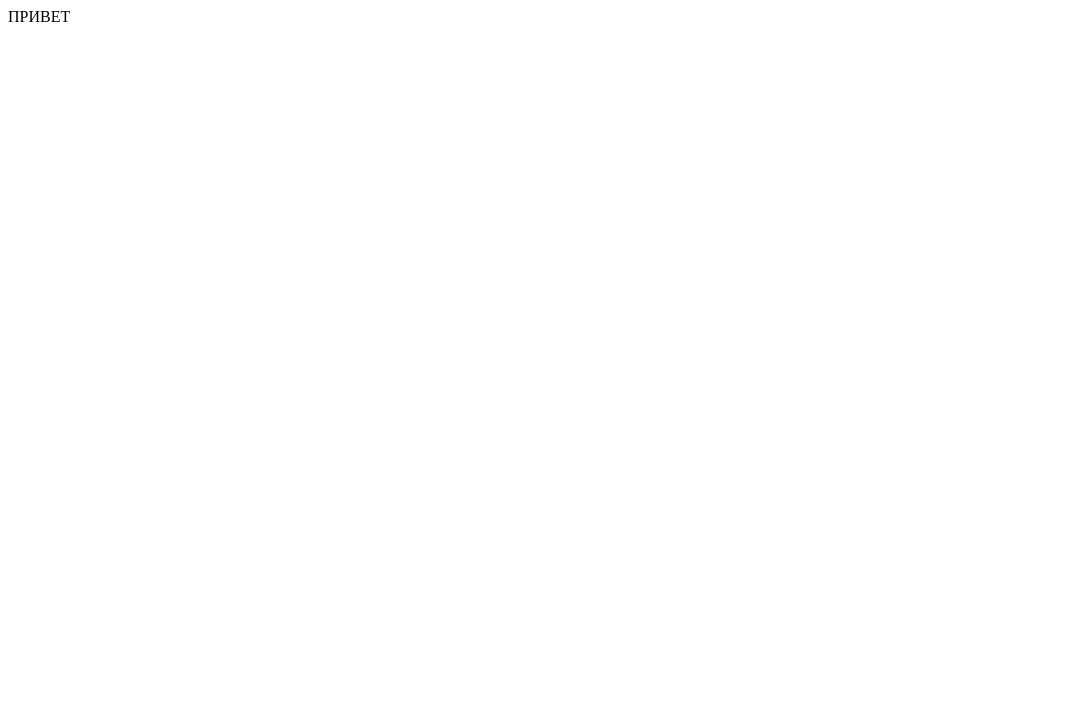
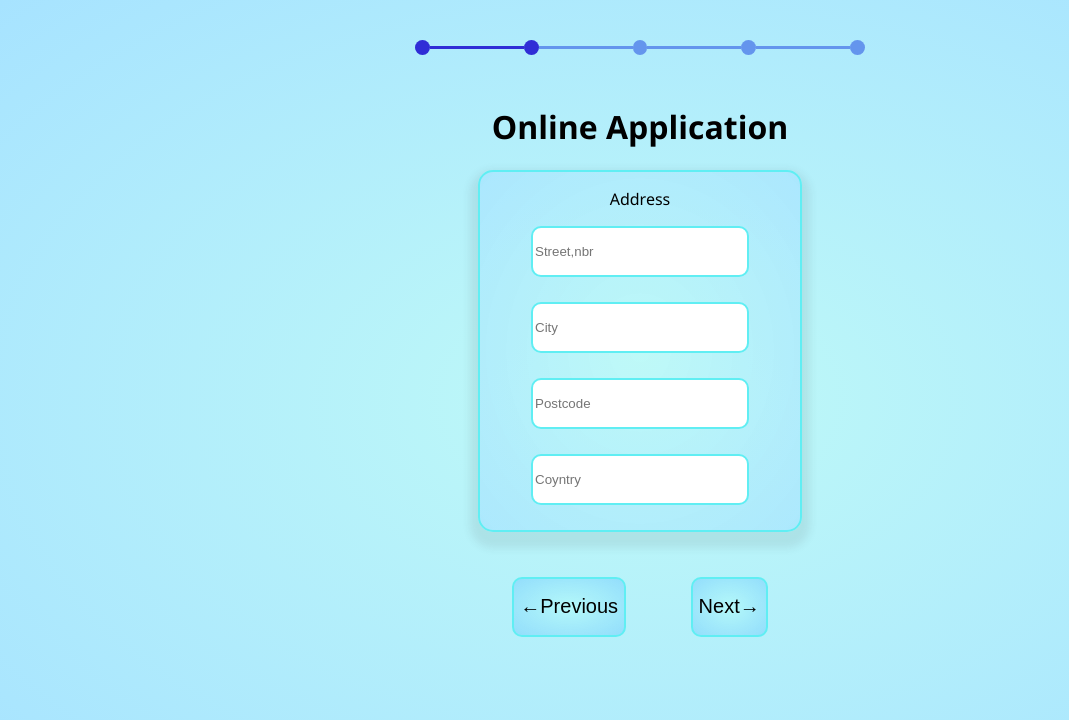
Before and after one commit to EduardValevich/Forms-and-navigation, a plain HTML site: page page2.html in a window 1280 px wide. Shown: the whole page, without its empty margins (0-1069 px from the left). Drawn offline with Linux system fonts and the light colour scheme.

Commit message:
forms v0.4

```diff
--- a/css/stules.css
+++ b/css/stules.css
@@ -77,9 +77,16 @@ input {
 
 button {
     height: 60px;
-    width: 100px;
+    width: auto;
     font-size: 20px;
     border-radius: 10px;
     border: 2px solid rgb(96, 238, 243);
     background: radial-gradient(rgba(179, 252, 248, 0.671), rgba(136, 215, 252, 0.774)) no-repeat;
 }
+
+.navigation-2 {
+    display: flex;
+    width: 320px;
+    padding-top: 45px;
+    justify-content: space-around;
+}
--- a/page2.html
+++ b/page2.html
@@ -1 +1,52 @@
-ПРИВЕТ
+<!DOCTYPE html>
+<html lang="en">
+<head>
+    <meta charset="UTF-8">
+    <meta http-equiv="X-UA-Compatible" content="IE=edge">
+    <meta name="viewport" content="width=device-width, initial-scale=1.0">
+    <title>Document</title>
+    <link rel="stylesheet" href="css/stules.css">
+</head>
+<body>
+   <main>
+       <div class="indicator">
+           <div class="point-flooded"></div>
+           <div class="line-flooder"></div>
+           <div class="point-flooded"></div>
+           <div class="line"></div>
+           <div class="point"></div>
+           <div class="line"></div>
+           <div class="point"></div>
+           <div class="line"></div>
+           <div class="point"></div>
+       </div>
+       <h1>Online Application</h1>
+       <section class="forms">
+        <form action="#" method="get">
+           <div class="forms-title">
+            <p>Address</p>
+           </div>
+            <div>
+               <input type="text" name="streetnbr" placeholder="Street,nbr">
+            </div>
+            <div>
+                <input type="text" name="city" placeholder="City">
+            </div>
+            <div>
+            <input type="number" name="postcode" placeholder="Postcode">
+            </div>
+            <div>
+                <input type="text" name="country" placeholder="Coyntry">
+            </div>
+        </form>
+       </section>
+        <div class="navigation-2">
+        <a href="index.html"><button type="button">←Previous</button>
+        </a>
+        <a href="page2.html">
+        <button type="button">Next→</button>
+        </a>
+        </div>
+    </main>
+</body>
+</html>
```
